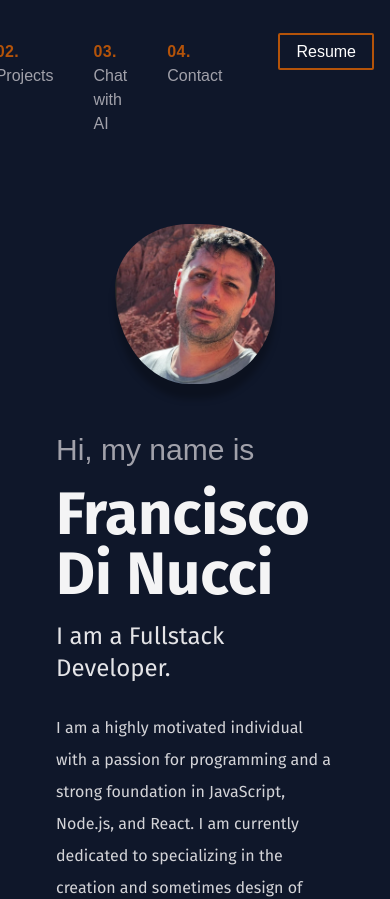
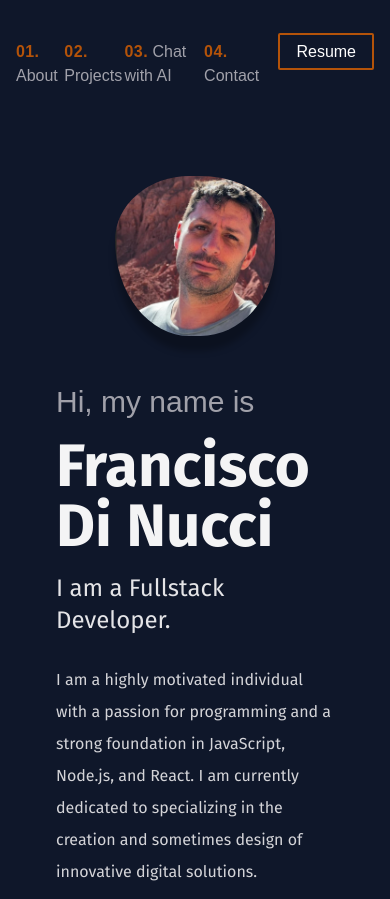
Before and after one commit to pacodinucci/portfolio, a Next.js app: page / in a window 390 px wide. Shown: the top 899 px of the page. Built offline with nearby package versions, Linux system fonts and the light colour scheme; a web font is replaced by a local one.

Commit message:
nav responsive

```diff
--- a/app/page.js
+++ b/app/page.js
@@ -21,7 +21,7 @@ export default function Home() {
           <section className="min-h-screen">
             <nav className={'py-10 mb-12 flex justify-end font-anaheim'}>
               {/* <h1 className='text-xl font-burtons'>welcome,</h1> */}
-              <ul className='flex justify-around gap-10'>
+              <ul className='flex justify-around md:gap-10'>
                 {/* <li>
                   <BsFillMoonStarsFill className='cursor-pointer text-2xl' onClick={() => setDarkMode(!darkMode)}/>
                 </li> */}
```
